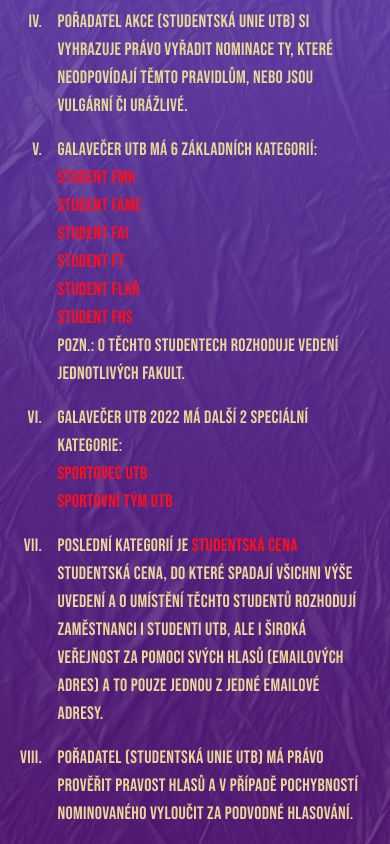
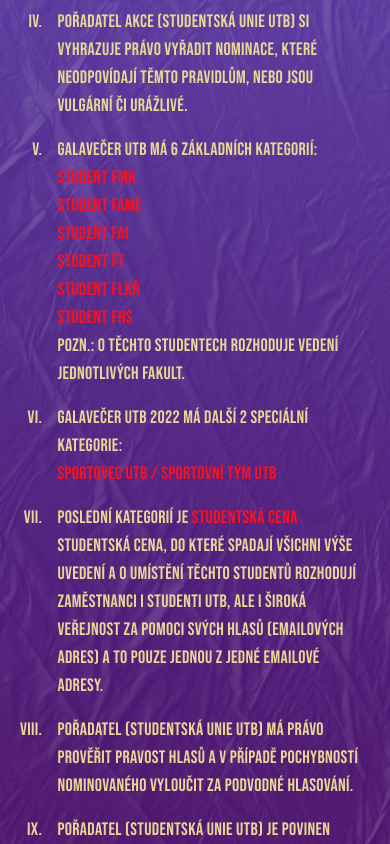
Before and after one commit to SU-UTB/web-galavecer-2022, a Svelte app: page / in a window 390 px wide. Both pictures are taken after a click on the button "PRAVIDLA". Built offline with nearby package versions, Linux system fonts and the light colour scheme.

Commit message:
text fixes

```diff
--- a/src/views/Home.svelte
+++ b/src/views/Home.svelte
@@ -27,12 +27,12 @@
         <div class="vote-btn uppercase text-center bg-red mt-2 extra-sm:mt-4 sm:mt-12 cursor-pointer mx-auto">
           <a class="inline-block px-8 py-1 extra-sm:py-3 text-2xl" href="https://forms.office.com/r/FrhgdhBs5E" target="_blank" rel="noreferrer noopener">NOMINUJ</a>
         </div>
-        <p class="text-xl text-center mt-4 sm:mt-8 text-brown">NOMINACE končí 7. 4. 2022</p>
+        <p class="text-xl text-center mt-4 sm:mt-8 text-brown">NOMINACE končí 7. 4. 2022 10:00</p>
       </div>
     </div>
     <div class="vote-desktop hidden md:block">
       <VoteBtn />
-      <p class="hidden md:block uppercase mt-8 text-lg">NOMINACE končí 7. 4. 2022</p>
+      <p class="hidden md:block uppercase mt-8 text-lg">NOMINACE končí 7. 4. 2022 10:00</p>
     </div>
     <button class="redirect-link md:hidden uppercase border-b-2 text-xl" on:click={ () => selectedView = views[1] } >
       pravidla
--- a/src/views/Rules.svelte
+++ b/src/views/Rules.svelte
@@ -4,8 +4,8 @@
 import VoteBtn from "../atoms/VoteBtn.svelte";
 
 
-  const rulesFour = [ 'NOMINOVAT MŮŽE POUZE STUDENT NEBO ZAMĚSTNANEC UTB.', 'NOMINOVÁN MŮŽE BÝT POUZE STUDENT UTB (PREZENČNÍ I KOMBINOVANÉ FORMY STUDIA, BAKALÁŘSKÉHO, MAGISTERSKÉHO, INŽENÝRSKÉHO ČI DOKTORANDSKÉHO PROGRAMU).', 'Nominován může být za zásluhy, které prospěly společnosti nebo i za svoji mimoškolní aktivitu prospěšnou okolí.',
-'Pořadatel akce (Studentská unie UTB) si vyhrazuje právo vyřadit nominace ty, které neodpovídají těmto pravidlům, nebo jsou vulgární či urážlivé.'
+  const rulesFour = [ 'NOMINOVAT MŮŽE POUZE STUDENT NEBO ZAMĚSTNANEC UTB.', 'NOMINOVÁN MŮŽE BÝT POUZE STUDENT UTB (PREZENČNÍ I KOMBINOVANÉ FORMY STUDIA, BAKALÁŘSKÉHO, MAGISTERSKÉHO ČI DOKTORANDSKÉHO PROGRAMU).', 'Nominován může být za zásluhy, které prospěly společnosti nebo i za svoji mimoškolní aktivitu prospěšnou okolí.',
+'Pořadatel akce (Studentská unie UTB) si vyhrazuje právo vyřadit nominace, které neodpovídají těmto pravidlům, nebo jsou vulgární či urážlivé.'
   ]
 
   const lastTwoRules = [
@@ -39,8 +39,7 @@
       <li class="mb-4 pl-3">
         GALAVEČER UTB 2022 MÁ DALŠÍ 2 SPECIÁLNÍ KATEGORIE:
         <ul>
-          <li class="text-red">SPORTOVEC UTB</li>
-          <li class="text-red">SPORTOVNÍ TÝM UTB</li>
+          <li class="text-red">SPORTOVEC UTB / SPORTOVNÍ TÝM UTB</li>
         </ul>
       </li>
       <li class="mb-4 pl-3">POSLEDNÍ KATEGORIÍ JE <span class="text-red">STUDENTSKÁ CENA</span> STUDENTSKÁ CENA, DO KTERÉ SPADAJÍ VŠICHNI VÝŠE UVEDENÍ A O UMÍSTĚNÍ TĚCHTO STUDENTŮ ROZHODUJÍ ZAMĚSTNANCI I STUDENTI UTB, ALE I ŠIROKÁ VEŘEJNOST ZA POMOCI SVÝCH HLASŮ (EMAILOVÝCH ADRES) A TO POUZE JEDNOU Z JEDNÉ EMAILOVÉ ADRESY.</li>
```
